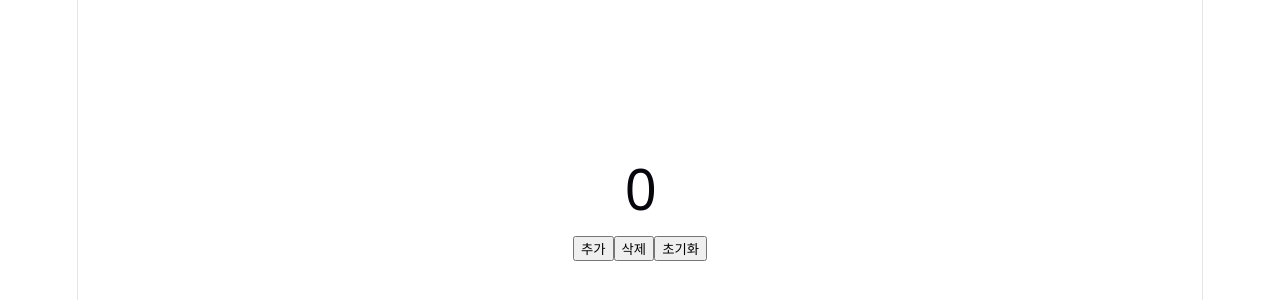
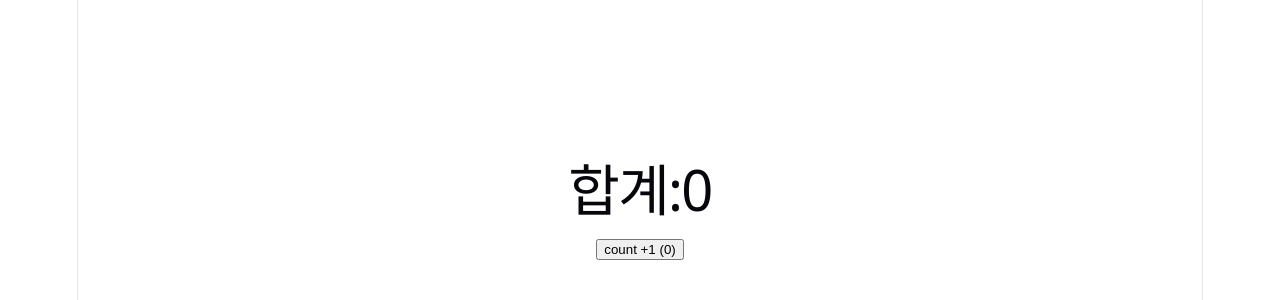
Before and after one commit to jeongbin-k/react-practice, a React (Vite) app: page / in a window 1280 px wide. Shown: the part 198-498 px from the top of the page. Built offline with nearby package versions, Linux system fonts and the light colour scheme.

Commit message:
useMemo 예제 완료

```diff
--- a/src/App.jsx
+++ b/src/App.jsx
@@ -1,11 +1,11 @@
-import Practice12 from "./components/Practice12";
+import Practice13 from "./components/Practice13";
 import "./App.css";
 
 function App() {
   return (
     <>
       <section id="center">
-        <Practice12 />
+        <Practice13 />
       </section>
     </>
   );
--- /dev/null
+++ b/src/components/Practice13.tsx
@@ -0,0 +1,27 @@
+// Practice13.tsx
+// useMemo - 무거운 계산 최적화
+
+import { useState, useMemo } from "react";
+
+function Practice13() {
+  const [count, setCount] = useState(0);
+  const [text, setText] = useState("");
+
+  // 1~ count 까지 더하는 무거운 계산
+  const total = useMemo(() => {
+    console.log("계산 실행됨!");
+    // 여기에 1부터 count 까지 더하는 로직 작성
+    return Array.from({ length: count }, (_, i) => i + 1).reduce(
+      (acc, cur) => acc + cur,
+      0,
+    );
+  }, [count]);
+  return (
+    <div>
+      <h1>합계:{total}</h1>
+      <button onClick={() => setCount(count + 1)}>count +1 ({count})</button>
+    </div>
+  );
+}
+
+export default Practice13;
```
